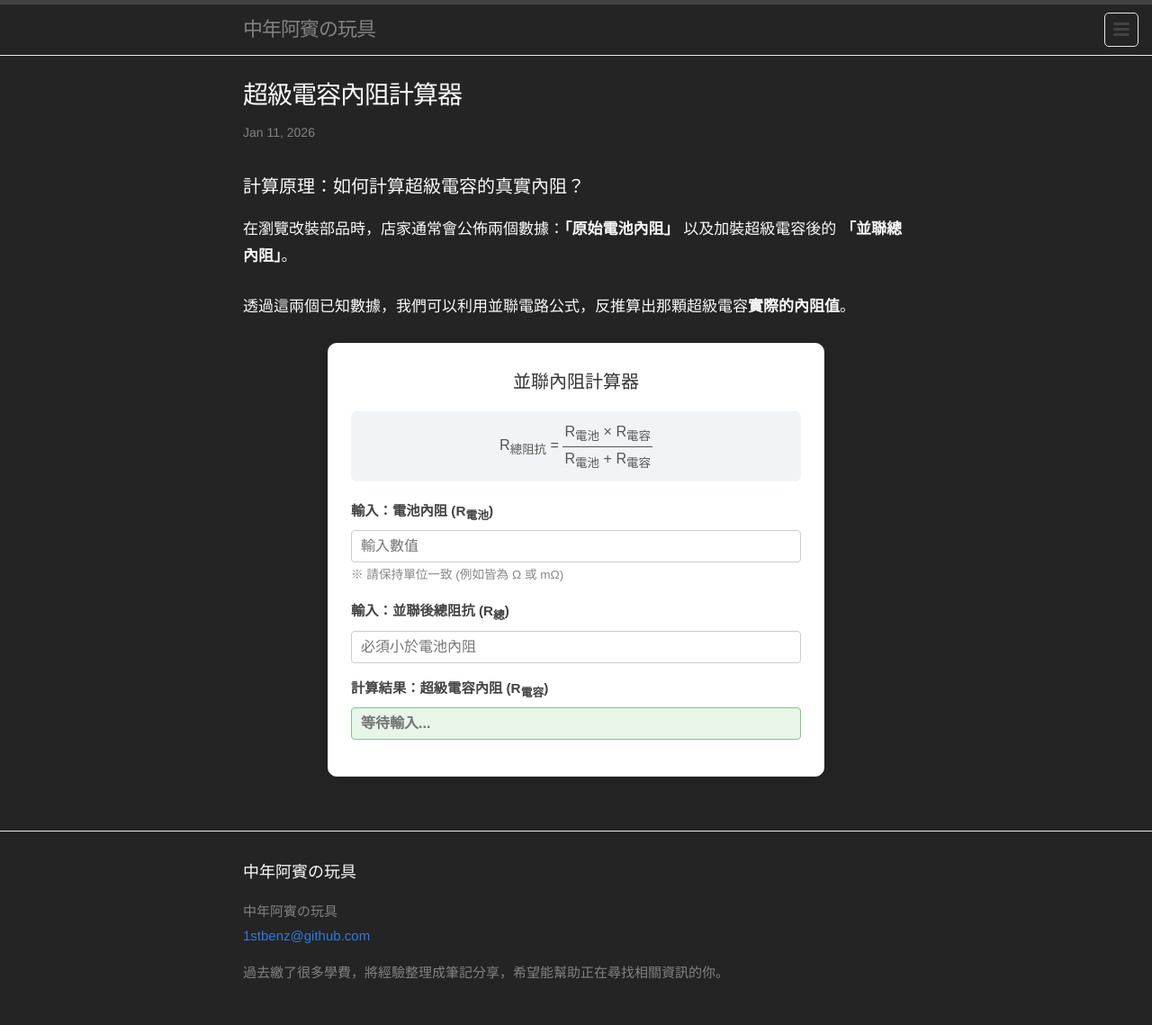
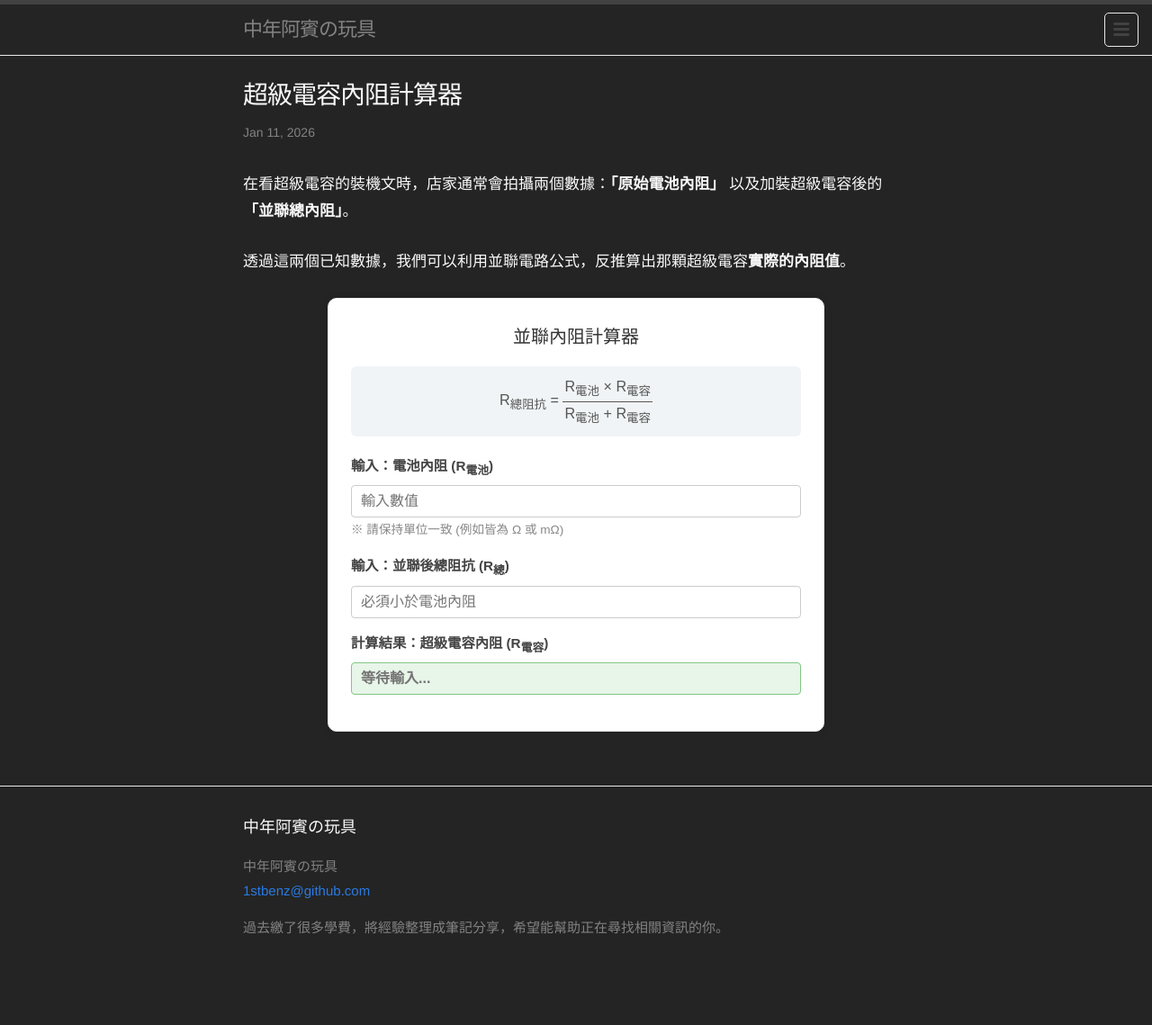
Before and after one commit to 1stbenz/1stbenz.github.io, a Jekyll site: the page built from _posts/2026-01-11-ir-caculator.md, in a window 1280 px wide. Shown: the whole page at 90% size. Built offline with Jekyll 4.4.1, drawn with Linux system fonts in a browser that asks for light colours; after the commit the page ends 1089 px from its top, so only the background shows below that.

Commit message:
Update 2026-01-11-ir-caculator.md

```diff
--- a/_posts/2026-01-11-ir-caculator.md
+++ b/_posts/2026-01-11-ir-caculator.md
@@ -4,9 +4,8 @@ title:  "超級電容內阻計算器"
 date:   2026-01-11 10:00:10
 categories: Auto
 ---
-### 計算原理：如何計算超級電容的真實內阻？
 
-在瀏覽改裝部品時，店家通常會公佈兩個數據：**「原始電池內阻」** 以及加裝超級電容後的 **「並聯總內阻」**。
+在看超級電容的裝機文時，店家通常會拍攝兩個數據：**「原始電池內阻」** 以及加裝超級電容後的 **「並聯總內阻」**。
 
 透過這兩個已知數據，我們可以利用並聯電路公式，反推算出那顆超級電容**實際的內阻值**。
 
```
